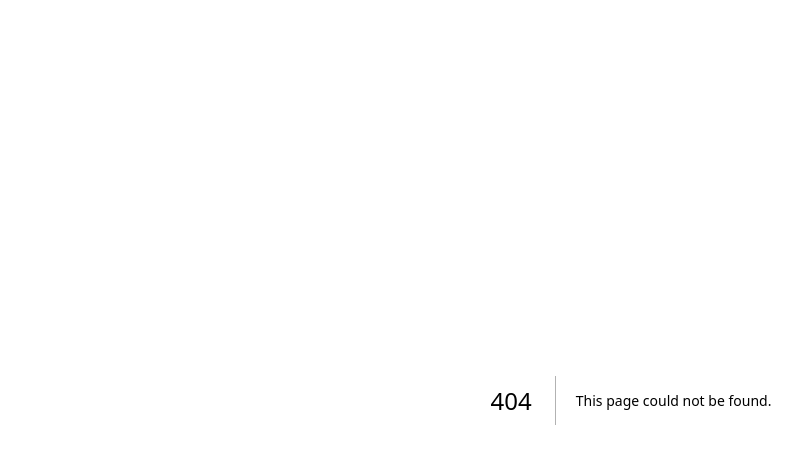
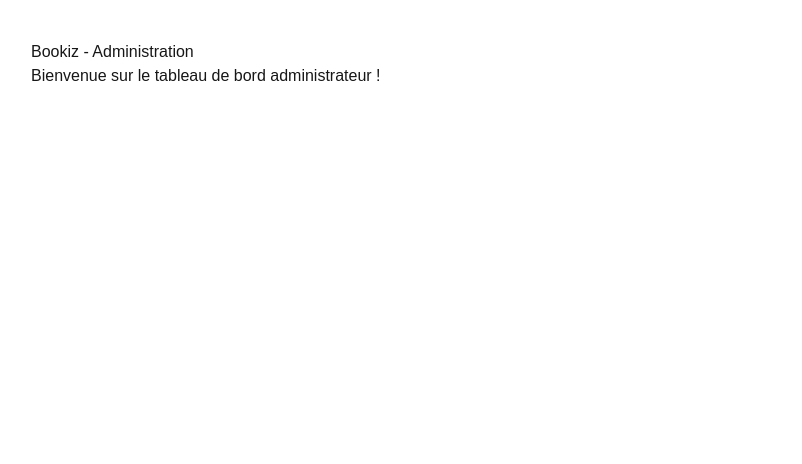
Before and after one commit to nchoamos216-cell/Bookiz, a Next.js app: page /admin in a window 1280 px wide. Before the commit this address had no page. Shown: the top 464 px of the page, without its empty margins (9-811 px from the left). Built offline with nearby package versions, Linux system fonts and the light colour scheme.

Commit message:
Add admin page correctly

```diff
--- /dev/null
+++ b/app/admin/page.tsx
@@ -0,0 +1,8 @@
+export default function AdminPage() {
+  return (
+    <div style={{ padding: "40px", fontFamily: "sans-serif" }}>
+      <h1>Bookiz - Administration</h1>
+      <p>Bienvenue sur le tableau de bord administrateur !</p>
+    </div>
+  );
+}
```
Also changed, not shown: app/api/admin/page.tsx (deleted).
